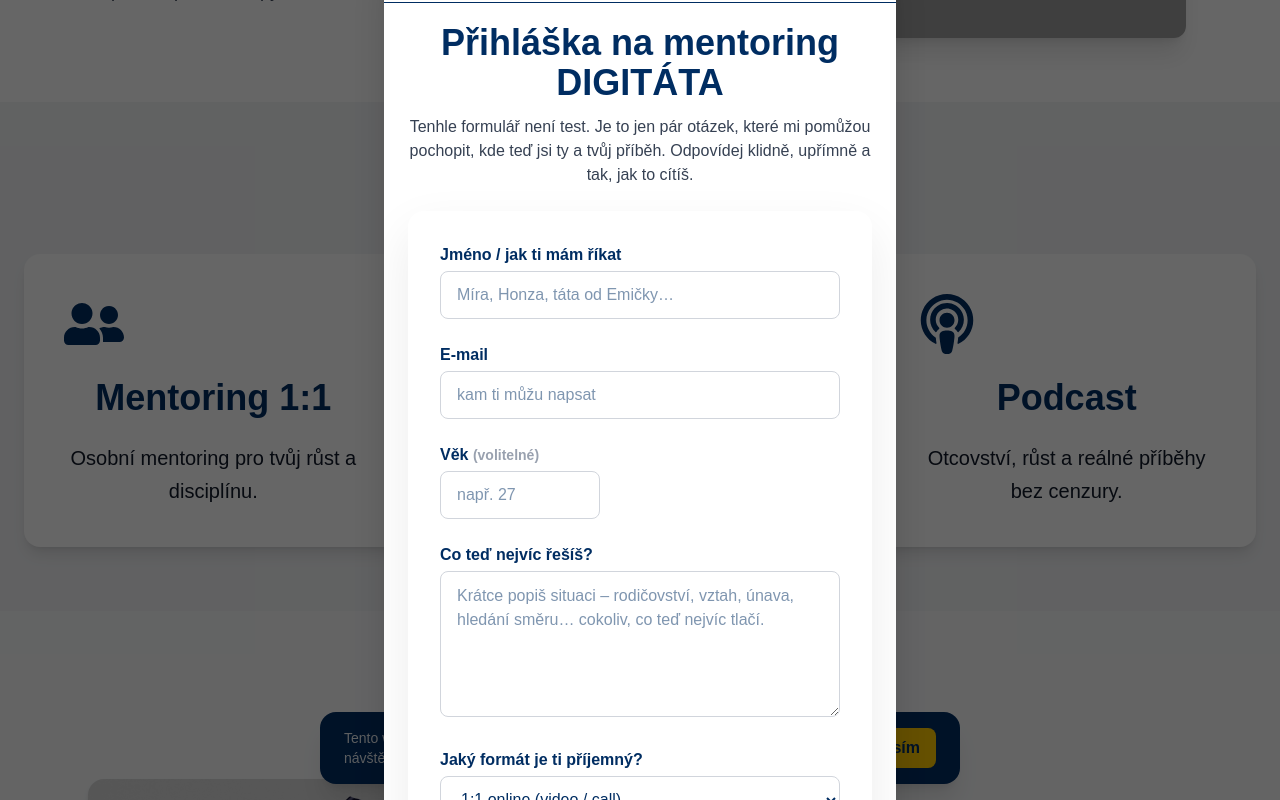
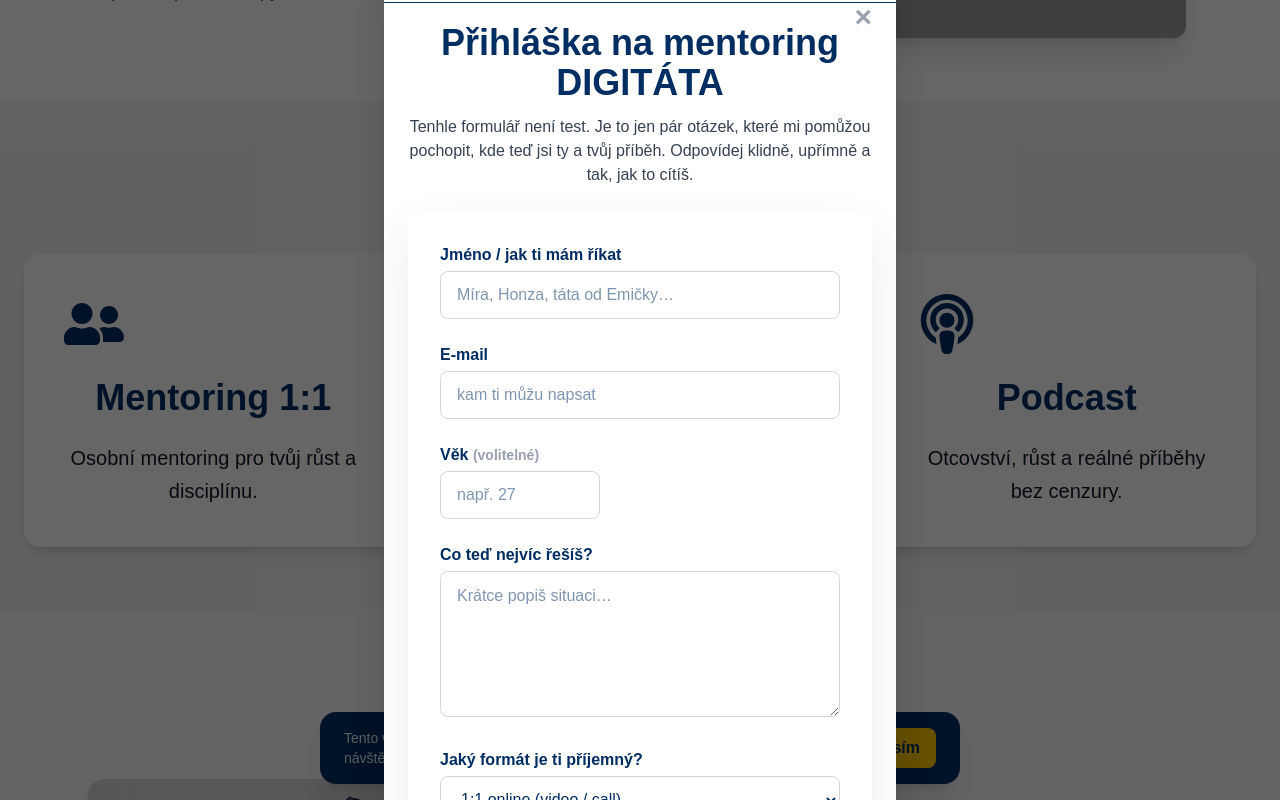
Before and after one commit to digitatastudio/digitata, a Next.js app: page / in a window 1280 px wide. Both pictures are taken after a click on the button "Mentoring 1:1". Shown: the part 1216-2016 px from the top of the page. Built offline with nearby package versions, Linux system fonts and the light colour scheme; no server answers; grey boxes are pictures that could not be loaded.

Commit message:
Upraven MentoringForm – přidán křížek a fix

```diff
--- a/src/app/components/MentoringForm.tsx
+++ b/src/app/components/MentoringForm.tsx
@@ -3,10 +3,9 @@
 import { useState } from "react";
 
 export default function MentoringForm() {
-  const [status, setStatus] = useState<"idle" | "sending" | "ok" | "error">(
-    "idle"
-  );
+  const [status, setStatus] = useState<"idle" | "sending" | "ok" | "error">("idle");
   const [errorMsg, setErrorMsg] = useState("");
+  const [isOpen, setIsOpen] = useState(true); // ← přidaný přepínač
 
   async function onSubmit(e: React.FormEvent<HTMLFormElement>) {
     e.preventDefault();
@@ -43,27 +42,36 @@ export default function MentoringForm() {
       setStatus("ok");
       form.reset();
     } catch (err: unknown) {
-      const msg =
-        err instanceof Error
-          ? err.message
-          : "Něco se pokazilo. Zkus to prosím znovu.";
+      const msg = err instanceof Error ? err.message : "Něco se pokazilo. Zkus to prosím znovu.";
       setStatus("error");
       setErrorMsg(msg);
     }
   }
 
+  // když je zavřené → nerenderuj
+  if (!isOpen) return null;
+
   return (
     <section id="mentoring" className="section">
       <div className="wrap">
         <div className="relative mx-auto max-w-2xl">
+
+          {/* KŘÍŽEK */}
+          <button
+            onClick={() => setIsOpen(false)}
+            className="absolute right-0 -top-6 text-3xl font-bold text-gray-400 hover:text-gray-600"
+          >
+            ×
+          </button>
+
           <h2 className="text-3xl md:text-4xl font-extrabold text-brand mb-3 text-center">
             Přihláška na mentoring DIGITÁTA
           </h2>
 
           <p className="text-gray-700 mb-6 text-center">
             Tenhle formulář není test. Je to jen pár otázek, které mi pomůžou
-            pochopit, kde teď jsi ty a tvůj příběh. Odpovídej klidně, upřímně a
-            tak, jak to cítíš.
+            pochopit, kde teď jsi ty a tvůj příběh. Odpovídej klidně, upřímně
+            a tak, jak to cítíš.
           </p>
 
           <div className="bg-white rounded-2xl p-6 md:p-8 shadow-[0_20px_50px_rgba(0,0,0,.08)] max-h-[80vh] overflow-y-auto">
@@ -98,11 +106,10 @@ export default function MentoringForm() {
                 />
               </div>
 
-              {/* Věk (volitelné) */}
+              {/* Věk */}
               <div>
                 <label htmlFor="age" className="block font-semibold mb-1">
-                  Věk{" "}
-                  <span className="text-gray-400 text-sm">(volitelné)</span>
+                  Věk <span className="text-gray-400 text-sm">(volitelné)</span>
                 </label>
                 <input
                   id="age"
@@ -114,7 +121,7 @@ export default function MentoringForm() {
                 />
               </div>
 
-              {/* Cíl / problém */}
+              {/* Cíl */}
               <div>
                 <label htmlFor="goal" className="block font-semibold mb-1">
                   Co teď nejvíc řešíš?
@@ -125,11 +132,11 @@ export default function MentoringForm() {
                   required
                   rows={5}
                   className="w-full rounded-lg border border-gray-300 px-4 py-3 focus:outline-none focus:ring-2 focus:ring-[var(--brand)]"
-                  placeholder="Krátce popiš situaci – rodičovství, vztah, únava, hledání směru… cokoliv, co teď nejvíc tlačí."
+                  placeholder="Krátce popiš situaci…"
                 />
               </div>
 
-              {/* Formát mentoringu */}
+              {/* Formát */}
               <div>
                 <label htmlFor="format" className="block font-semibold mb-1">
                   Jaký formát je ti příjemný?
@@ -143,7 +150,7 @@ export default function MentoringForm() {
                   <option>1:1 online (video / call)</option>
                   <option>1:1 osobně</option>
                   <option>Kombinace podle situace</option>
-                  <option>Je mi to jedno, poradíme se spolu</option>
+                  <option>Je mi to jedno</option>
                 </select>
               </div>
 
@@ -153,23 +160,15 @@ export default function MentoringForm() {
                   type="submit"
                   disabled={status === "sending"}
                   className={`inline-flex items-center justify-center rounded-2xl bg-[#002D62] text-white px-5 py-3 font-semibold ${
-                    status === "sending"
-                      ? "opacity-80 cursor-wait"
-                      : "hover:bg-[#003B88]"
+                    status === "sending" ? "opacity-80 cursor-wait" : "hover:bg-[#003B88]"
                   }`}
-                  aria-busy={status === "sending" ? "true" : "false"}
                 >
-                  {status === "sending"
-                    ? "Odesílám…"
-                    : "Chci začít s mentoringem"}
+                  {status === "sending" ? "Odesílám…" : "Chci začít s mentoringem"}
                 </button>
               </div>
 
-              {/* Stavy */}
               {status === "ok" && (
-                <p className="text-green-600 font-semibold">
-                  Díky! Ozvu se ti co nejdřív na e-mail.
-                </p>
+                <p className="text-green-600 font-semibold">Díky! Ozvu se co nejdřív.</p>
               )}
               {status === "error" && (
                 <p className="text-red-600">{errorMsg}</p>
@@ -177,11 +176,8 @@ export default function MentoringForm() {
             </form>
 
             <p className="text-sm text-gray-500 mt-4 text-center">
-              Nechceš teď vyplňovat formulář? Napiš mi klidně přímo na{" "}
-              <a
-                className="link-brand font-semibold"
-                href="mailto:info@digitatastudio.cz"
-              >
+              Nechceš teď vyplňovat formulář? Napiš mi na{" "}
+              <a className="font-semibold" href="mailto:info@digitatastudio.cz">
                 info@digitatastudio.cz
               </a>
               .
```
